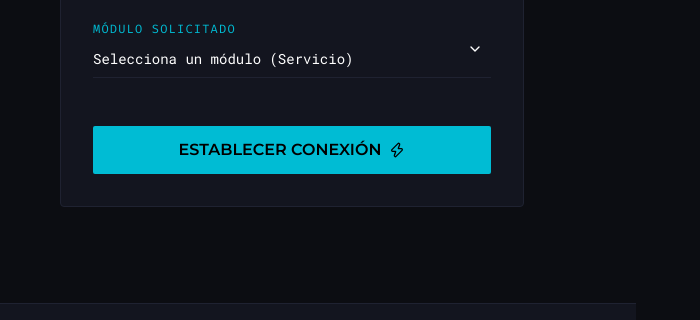
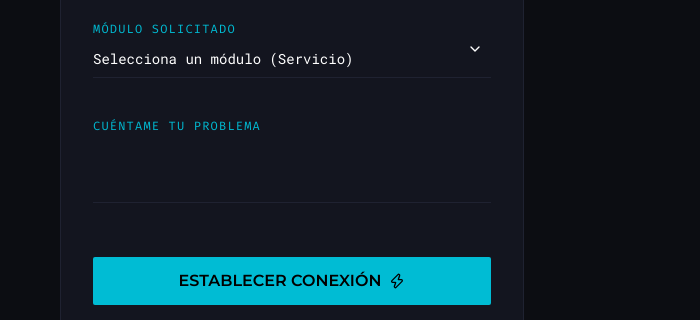
Before and after one commit to ingefonsitech/Inge_Fonsi_Page, a plain HTML site: page index.html in a window 1280 px wide. Shown: the part 4589-4909 px from the top of the page, 580-1280 px from the left. Drawn offline with nearby package versions, Linux system fonts and the light colour scheme.

Commit message:
add text message in contact form

```diff
--- a/index.html
+++ b/index.html
@@ -661,6 +661,15 @@
                             <i data-lucide="chevron-down"
                                 class="w-4 h-4 text-text-muted absolute right-2 top-4 pointer-events-none"></i>
                         </div>
+                        <div class="relative pt-4">
+                            <textarea id="message" name="message" rows="3" required
+                                class="w-full bg-transparent border-b border-border-dim py-2 text-white font-mono text-sm focus:outline-none focus:border-accent-cyan transition-colors peer placeholder-transparent resize-none"
+                                placeholder="x"></textarea>
+                            <label for="message"
+                                class="absolute left-0 -top-1 text-xs font-fira tracking-widest text-accent-cyan peer-placeholder-shown:text-text-muted peer-placeholder-shown:top-2 peer-focus:-top-1 peer-focus:text-accent-cyan transition-all uppercase pointer-events-none">
+                                Cuéntame tu problema
+                            </label>
+                        </div>
                         <div class="pt-4">
                             <button x-show="!sent" type="submit"
                                 class="w-full bg-accent-cyan text-black font-montserrat font-bold uppercase py-3 rounded-[2px] hover:bg-accent-orange transition-colors flex items-center justify-center gap-2"
```
